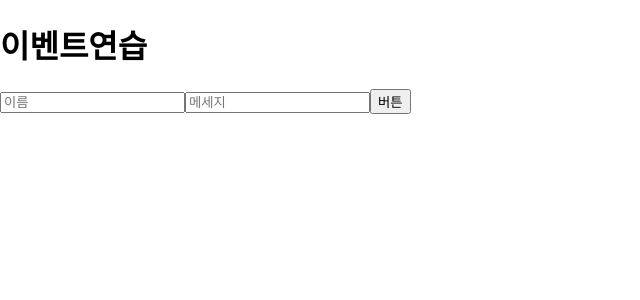
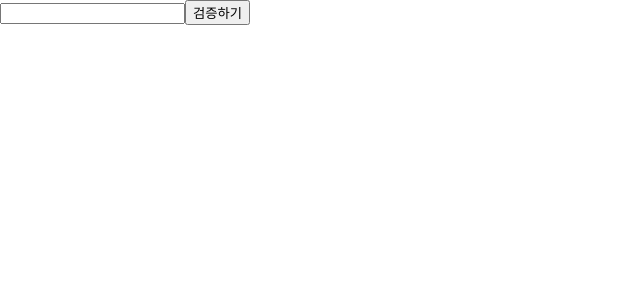
Before and after one commit to ReturnSweetPork/hello-react, a React (Create React App) app: page / in a window 1280 px wide. Shown: the top 300 px of the page, without its empty margins (0-640 px from the left). Built offline with nearby package versions, Linux system fonts and the light colour scheme.

Commit message:
input 검증

```diff
--- a/src/App.js
+++ b/src/App.js
@@ -1,8 +1,8 @@
 import React from "react";
-import EventPractice from "./EventPractice";
+import VaildationSample from "./VaildationSample";
 
 const App = () => {
-  return <EventPractice />;
+  return <VaildationSample />;
 };
 
 export default App;
--- /dev/null
+++ b/src/VaildationSample.css
@@ -0,0 +1,7 @@
+.success {
+  background-color: lightgreen;
+}
+
+.failure {
+  background-color: lightcoral;
+}
--- /dev/null
+++ b/src/VaildationSample.js
@@ -0,0 +1,44 @@
+import React, { Component } from "react";
+import "./VaildationSample.css";
+
+class VaildationSample extends Component {
+  state = {
+    password: "",
+    clicked: false,
+    validated: false
+  };
+
+  handleChange = e => {
+    this.setState({
+      password: e.target.value
+    });
+  };
+
+  handleButtonClick = () => {
+    this.setState({
+      clicked: true,
+      validated: this.state.password === "0000"
+    });
+  };
+  render() {
+    return (
+      <div>
+        <input
+          type="password"
+          value={this.state.password}
+          onChange={this.handleChange}
+          className={
+            this.state.clicked
+              ? this.state.validated
+                ? "success"
+                : "failure"
+              : ""
+          }
+        />
+        <button onClick={this.handleButtonClick}>검증하기</button>
+      </div>
+    );
+  }
+}
+
+export default VaildationSample;
```
